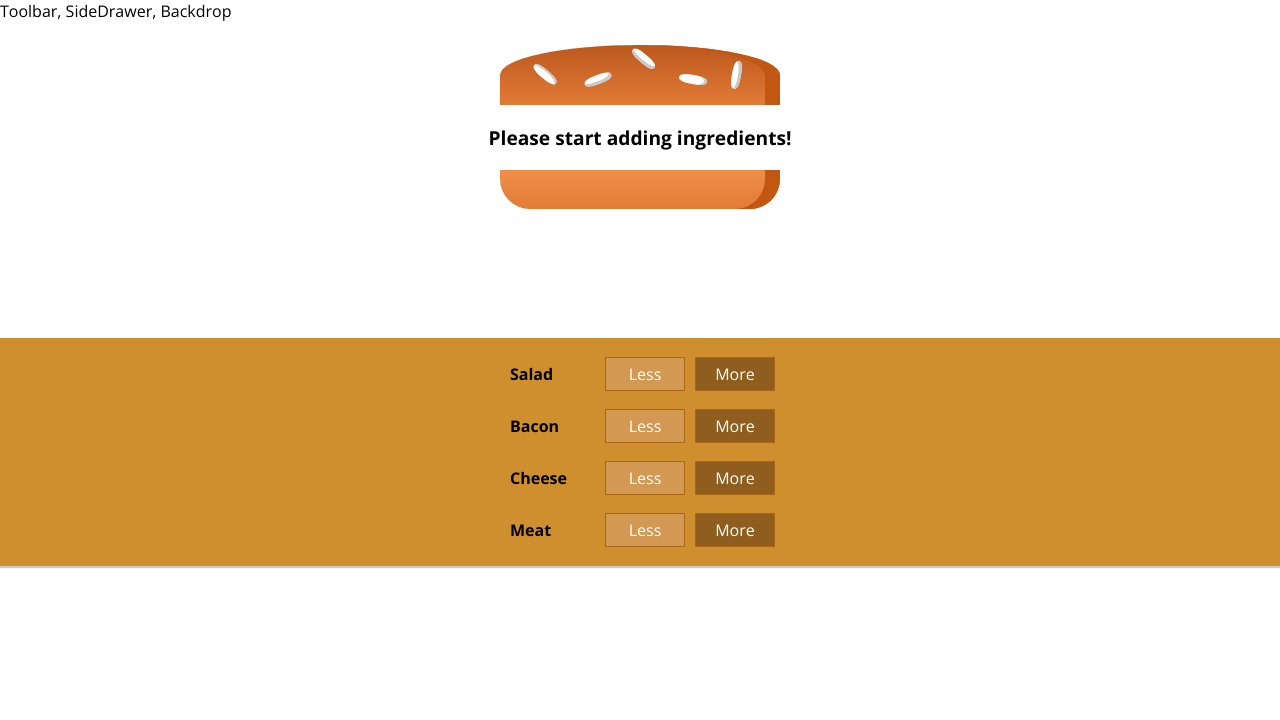
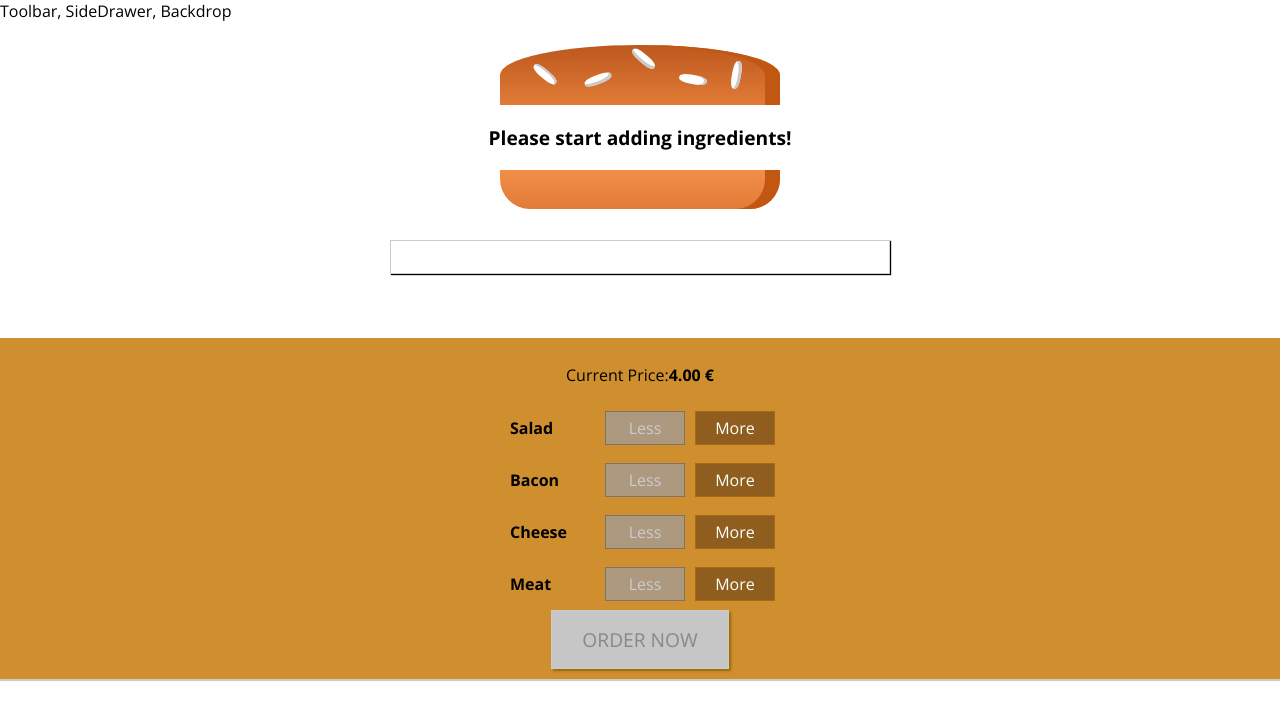
Before and after one commit to guinardpaul/react-course-project, a React app: page / in a window 1280 px wide. Shown: the top 720 px of the page. Built offline with nearby package versions, Linux system fonts and the light colour scheme.

Commit message:
add-remove ingredients

```diff
--- a/src/components/Burger/BuildControls/BuildControl/BuildControl.js
+++ b/src/components/Burger/BuildControls/BuildControl/BuildControl.js
@@ -4,8 +4,15 @@ import classes from './BuildControl.css';
 const buildControl = props => (
   <div className={classes.BuildControl}>
     <div className={classes.Label}>{props.label}</div>
-    <button className={classes.Less}>Less</button>
-    <button className={classes.More}>More</button>
+    <button
+      onClick={props.removed}
+      className={classes.Less}
+      disabled={props.disabled}>
+      Less
+    </button>
+    <button onClick={props.added} className={classes.More}>
+      More
+    </button>
   </div>
 );
 
--- a/src/components/Burger/BuildControls/BuildControls.css
+++ b/src/components/Burger/BuildControls/BuildControls.css
@@ -8,3 +8,45 @@
   margin: auto;
   padding: 10px 0;
 }
+
+.OrderButton {
+  background-color: #dad735;
+  outline: none;
+  cursor: pointer;
+  border: 1px solid #966909;
+  color: #966909;
+  font-family: inherit;
+  font-size: 1.2em;
+  padding: 15px 30px;
+  box-shadow: 2px 2px 2px #966909;
+}
+
+.OrderButton:hover,
+.OrderButton:active {
+  background-color: #a0db41;
+  border: 1px solid #966909;
+  color: #966909;
+}
+
+.OrderButton:disabled {
+  background-color: #c7c6c6;
+  cursor: not-allowed;
+  border: 1px solid #ccc;
+  color: #888888;
+}
+
+.OrderButton:not(:disabled) {
+  animation: enable 0.3s linear;
+}
+
+@keyframes enable {
+  0% {
+    transform: scale(1);
+  }
+  60% {
+    transform: scale(1.1);
+  }
+  100% {
+    transform: scale(1);
+  }
+}
--- a/src/components/Burger/BuildControls/BuildControls.js
+++ b/src/components/Burger/BuildControls/BuildControls.js
@@ -11,9 +11,23 @@ const controls = [
 
 const buildControls = props => (
   <div className={classes.BuildControls}>
+    <p>
+      Current Price:<strong>{props.price.toFixed(2)} €</strong>
+    </p>
     {controls.map(ctrl => {
-      return <BuildControl key={ctrl.label} label={ctrl.label} />;
+      return (
+        <BuildControl
+          added={() => props.ingredientsAdded(ctrl.type)}
+          removed={() => props.ingredientsRemoved(ctrl.type)}
+          disabled={props.disabled[ctrl.type]}
+          key={ctrl.label}
+          label={ctrl.label}
+        />
+      );
     })}
+    <button disabled={!props.purshasable} className={classes.OrderButton}>
+      ORDER NOW
+    </button>
   </div>
 );
 
--- /dev/null
+++ b/src/components/UI/Modal/Modal.css
@@ -0,0 +1,20 @@
+.Modal {
+  position: fixed;
+  z-index: 500;
+  background-color: white;
+  width: 70%;
+  border: 1px solid #ccc;
+  box-shadow: 1px 1px 1px black;
+  padding: 16px;
+  left: 15%;
+  top: 30%;
+  box-sizing: border-box;
+  transition: all 0.3s ease-out;
+}
+
+@media (min-width: 600px) {
+  .Modal {
+    width: 500px;
+    left: calc(50% - 250px);
+  }
+}
--- /dev/null
+++ b/src/components/UI/Modal/Modal.js
@@ -0,0 +1,6 @@
+import React from 'react';
+import classes from './Modal.css';
+
+const modal = props => <div className={classes.Modal}>{props.children}</div>;
+
+export default modal;
--- a/src/containers/BurgerBuilder/BurgerBuilder.js
+++ b/src/containers/BurgerBuilder/BurgerBuilder.js
@@ -2,6 +2,7 @@ import React, { Component } from 'react';
 import Aux from '../../hoc/Auxil';
 import Burger from '../../components/Burger/Burger';
 import BuildControls from '../../components/Burger/BuildControls/BuildControls';
+import Modal from '../../components/UI/Modal/Modal';
 
 const INGREDIENTS_PRICES = {
   salad: 0.5,
@@ -18,8 +19,27 @@ class BurgerBuilder extends Component {
       cheese: 0,
       meat: 0
     },
-    totalPrice: 4
+    totalPrice: 4,
+    purshasable: false
   };
+
+  updatePurshaseState() {
+    const ingredients = {
+      ...this.state.ingredients
+    };
+    // Create array of values
+    const sum = Object.keys(ingredients)
+      .map(igKey => {
+        return ingredients[igKey];
+      })
+      .reduce((sum, el) => {
+        return sum + el;
+      }, 0);
+
+    this.setState({
+      purshasable: sum > 0
+    });
+  }
 
   addIngredientHandler = type => {
     const oldCount = this.state.ingredients[type];
@@ -32,19 +52,57 @@ class BurgerBuilder extends Component {
     const priceAddition = INGREDIENTS_PRICES[type];
     const oldPrice = this.state.totalPrice;
     const newPrice = oldPrice + priceAddition;
-    this.setState({
-      totalPrice: newPrice,
-      ingredients: updatedIngredients
-    });
+    this.setState(
+      {
+        totalPrice: newPrice,
+        ingredients: updatedIngredients
+      },
+      () => this.updatePurshaseState()
+    );
   };
 
-  removeIngredientHandler = type => {};
+  removeIngredientHandler = type => {
+    const oldCount = this.state.ingredients[type];
+    if (oldCount <= 0) {
+      return;
+    }
+    const updatedCount = oldCount - 1;
+    const updatedIngredients = {
+      ...this.state.ingredients
+    };
+    updatedIngredients[type] = updatedCount;
+
+    const priceReduction = INGREDIENTS_PRICES[type];
+    const oldPrice = this.state.totalPrice;
+    const newPrice = oldPrice - priceReduction;
+    this.setState(
+      {
+        totalPrice: newPrice,
+        ingredients: updatedIngredients
+      },
+      () => this.updatePurshaseState()
+    );
+  };
 
   render() {
+    const disabledInfo = {
+      ...this.state.ingredients
+    };
+    for (let key in disabledInfo) {
+      disabledInfo[key] = disabledInfo[key] <= 0;
+    }
+
     return (
       <Aux>
+        <Modal />
         <Burger ingredients={this.state.ingredients} />
-        <BuildControls />
+        <BuildControls
+          ingredientsRemoved={this.removeIngredientHandler}
+          ingredientsAdded={this.addIngredientHandler}
+          disabled={disabledInfo}
+          price={this.state.totalPrice}
+          purshasable={this.state.purshasable}
+        />
       </Aux>
     );
   }
```
Also changed, not shown: src/components/UI/Backdrop/Backdrop.js (added).
